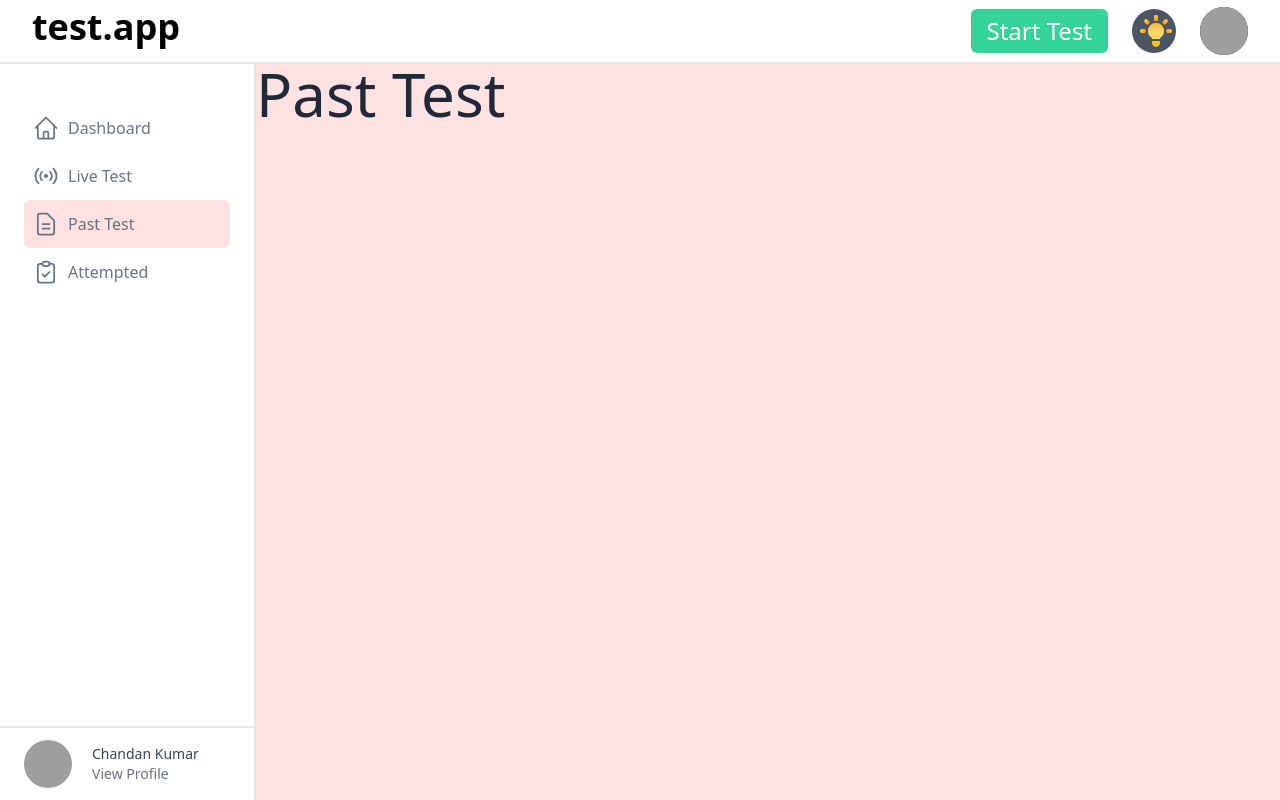
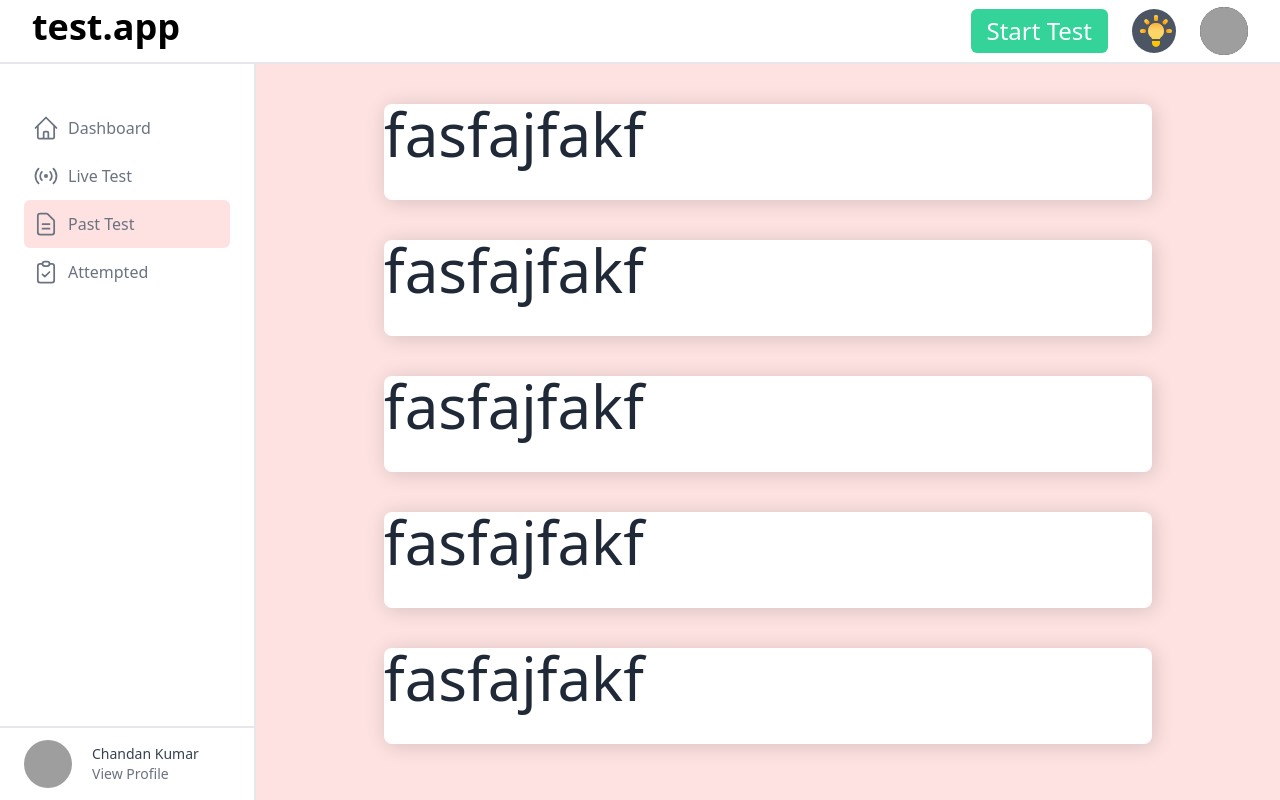
Before and after one commit to chandan-24/test-series-ui, a React (Create React App) app: page /past-test in a window 1280 px wide. Built offline with nearby package versions, Linux system fonts and the light colour scheme; grey boxes are pictures that could not be loaded.

Commit message:
render test item

```diff
--- a/src/assets/testData.json
+++ b/src/assets/testData.json
@@ -53,6 +53,13 @@
       "totalScore": "30",
       "duration": "20",
       "time": ""
+    },
+    {
+      "testId": "43523",
+      "testName": "Profit/Loss",
+      "totalScore": "30",
+      "duration": "20",
+      "time": ""
     }
   ]
 }
--- a/src/components/Attempted.js
+++ b/src/components/Attempted.js
@@ -1,13 +1,54 @@
 import React, { Component } from 'react';
+import { connect } from 'react-redux';
+
+import Spinner from './Spinner';
+import TestItem from './TestItem';
+import { loadOverTest } from '../globalStore/actions/loadData';
+import testData from '../assets/testData.json';
 
 class Attempted extends Component {
+  state = {
+    attempted: [],
+    isLoaded: false,
+  }
+
+  componentDidMount = () => {
+    this.setState({
+      isLoaded: this.props.attempted.isLoaded,
+      attempted: this.props.attempted.data,
+    })
+
+    if (!this.state.isLoaded) {
+      setTimeout(() => {
+        this.setState({
+          isLoaded: true,
+          attempted: testData.attempted,
+        })
+        this.props.loadOverTest(testData);
+      }, 2000);
+    }
+  }
+
   render() {
+    if (!this.state.isLoaded) {
+      return <Spinner />
+    }
     return (
-      <div className="justify-center text-gray-800 text-6xl">
-        Attempted
+      <div className="justify-center text-gray-800">
+        { this.state.attempted.map(test => {
+          return <TestItem />
+        })}
       </div>
     );
   }
 }
 
-export default Attempted;
+const mapDispatchToProps = { loadOverTest }
+
+const mapStateToProps = state => {
+  return {
+    attempted: state.testData.attemptedTestsData,
+  }
+}
+
+export default connect(mapStateToProps, mapDispatchToProps)(Attempted);
--- a/src/components/PastTest.js
+++ b/src/components/PastTest.js
@@ -1,13 +1,55 @@
 import React, { Component } from 'react';
+import { connect } from 'react-redux';
+
+import Spinner from './Spinner';
+import TestItem from './TestItem';
+import { loadOverTest } from '../globalStore/actions/loadData';
+import testData from '../assets/testData.json';
 
 class PastTest extends Component {
+  state = {
+    pastTestData: [],
+    isLoaded: false,
+  }
+
+  componentDidMount = () => {
+    this.setState({
+      isLoaded: this.props.pastTestData.isLoaded,
+      pastTestData: this.props.pastTestData.data,
+    })
+
+    if (!this.state.isLoaded) {
+      setTimeout(() => {
+        this.setState({
+          isLoaded: true,
+          pastTestData: testData.pastTest,
+        })
+        this.props.loadOverTest(testData);
+      }, 2000);
+    }
+  }
+
   render() {
+    if (!this.state.isLoaded) {
+      return <Spinner />
+    }
     return (
       <div className="justify-center text-gray-800 text-6xl">
-        Past Test
+        { this.state.pastTestData.map(test => {
+          return <TestItem />
+        })}
       </div>
     );
   }
 }
 
-export default PastTest;
+
+const mapDispatchToProps = { loadOverTest }
+
+const mapStateToProps = state => {
+  return {
+    pastTestData: state.testData.pastTestsData,
+  }
+}
+
+export default connect(mapStateToProps, mapDispatchToProps)(PastTest);
--- /dev/null
+++ b/src/components/TestItem.js
@@ -0,0 +1,13 @@
+import React, { Component } from 'react';
+
+class TestItem extends Component {
+  render() {
+    return (
+      <div className="bg-white rounded-lg max-w-3xl h-24 ml-auto mr-auto mt-10 shadow-lg">
+        fasfajfakf
+      </div>
+    );
+  }
+}
+
+export default TestItem;
```
Also changed, not shown: src/components/Login.js (line endings or trailing spaces).
